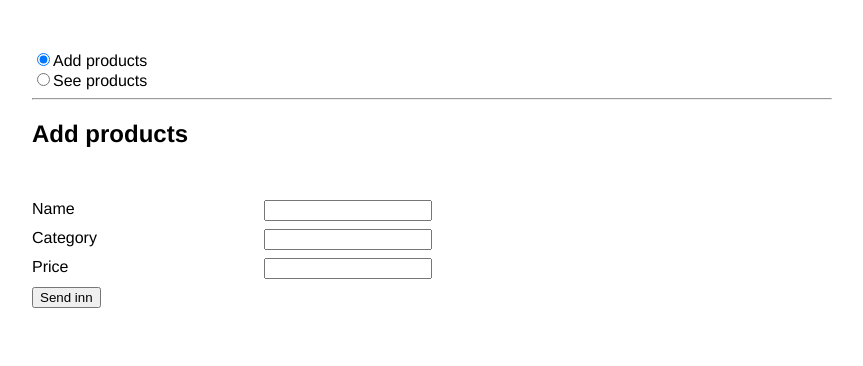
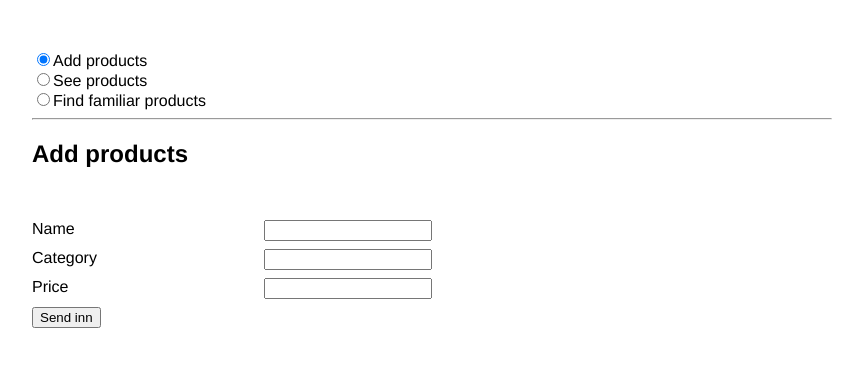
Before and after one commit to torkilvatne/dagens-job-test, a React (Create React App) app in the folder client/: page / in a window 1280 px wide. Shown: the top 366 px of the page, without its empty margins (208-1071 px from the left). Built offline with nearby package versions, Linux system fonts and the light colour scheme.

Commit message:
Moved pagination into Table component for cleaner structure

```diff
--- a/client/src/components/Content.js
+++ b/client/src/components/Content.js
@@ -2,6 +2,7 @@ import React, { useState } from 'react';
 import RadioButton from './FormElements/RadioButton';
 import AddView from './AddView';
 import SeeView from './SeeView';
+import FindFamiliarView from './FindFamiliarView';
 
 /**
  * File improvements:
@@ -30,9 +31,17 @@ const Content = () => {
         name={'See products'}
         onChange={handleOnRadioButtonChange}
       />
+      <br />
+      <RadioButton
+        id={'findFamiliar'}
+        checked={view === 'findFamiliar'}
+        name={'Find familiar products'}
+        onChange={handleOnRadioButtonChange}
+      />
       <hr />
       {view === 'add' && <AddView />}
       {view === 'see' && <SeeView />}
+      {view === 'see' && <FindFamiliarView />}
     </div>
   );
 };
--- /dev/null
+++ b/client/src/components/FindFamiliarView.js
@@ -0,0 +1,7 @@
+import React from 'react';
+
+const FindFamiliarView = () => {
+  return <div></div>;
+};
+
+export default FindFamiliarView;
--- a/client/src/components/ProductTable.js
+++ b/client/src/components/ProductTable.js
@@ -6,8 +6,19 @@ import React from 'react';
  * - Generalize columns to have one uniform table component
  */
 
-const ProductTable = ({ products }) => {
+const ProductTable = ({ products, page, setPage }) => {
+  const PRODUCTS_PER_PAGE = 24;
+
+  const goToNextPage = () => {
+    setPage(page + 1);
+  };
+
+  const goToPreviousPage = () => {
+    setPage(page - 1);
+  };
+
   return (
+    <>
       <table>
         <thead>
           <tr>
@@ -35,6 +46,15 @@ const ProductTable = ({ products }) => {
             })}
         </tbody>
       </table>
+      {/* TODO: Make component for Pagination */}
+      {page > 0 && (
+        <button onClick={() => goToPreviousPage()}>Previous page</button>
+      )}
+      <b>{page + 1}</b>
+      {page !== Math.floor(1000 / PRODUCTS_PER_PAGE) && (
+        <button onClick={() => goToNextPage()}>Next page</button>
+      )}
+    </>
   );
 };
 
--- a/client/src/components/SeeView.js
+++ b/client/src/components/SeeView.js
@@ -9,10 +9,9 @@ import ProductTable from './ProductTable';
  */
 
 const SeeView = () => {
-  const [page, setPage] = useState(0);
   const [sortBy, setSortBy] = useState(null);
   const [products, setProducts] = useState([]);
-  const PRODUCTS_PER_PAGE = 24;
+  const [page, setPage] = useState(40);
 
   const getProducts = () => {
     ApiService.getEndpoint('products', getOptions())
@@ -26,14 +25,6 @@ const SeeView = () => {
     } else {
       setSortBy(null);
     }
-  };
-
-  const goToNextPage = () => {
-    setPage(page + 1);
-  };
-
-  const goToPreviousPage = () => {
-    setPage(page - 1);
   };
 
   const getOptions = () => {
@@ -60,15 +51,7 @@ const SeeView = () => {
         <option value="asc">Price low - high</option>
         <option value="desc">Price high - low</option>
       </select>
-      <ProductTable products={products} />
-      {/* TODO: Make component for Pagination */}
-      {page > 0 && (
-        <button onClick={() => goToPreviousPage()}>Previous page</button>
-      )}
-      <b>{page + 1}</b>
-      {page !== Math.floor(1000 / PRODUCTS_PER_PAGE) && (
-        <button onClick={() => goToNextPage()}>Next page</button>
-      )}
+      <ProductTable products={products} page={page} setPage={setPage} />
     </div>
   );
 };
```
Lines whose indentation alone changed are shown as unchanged.
